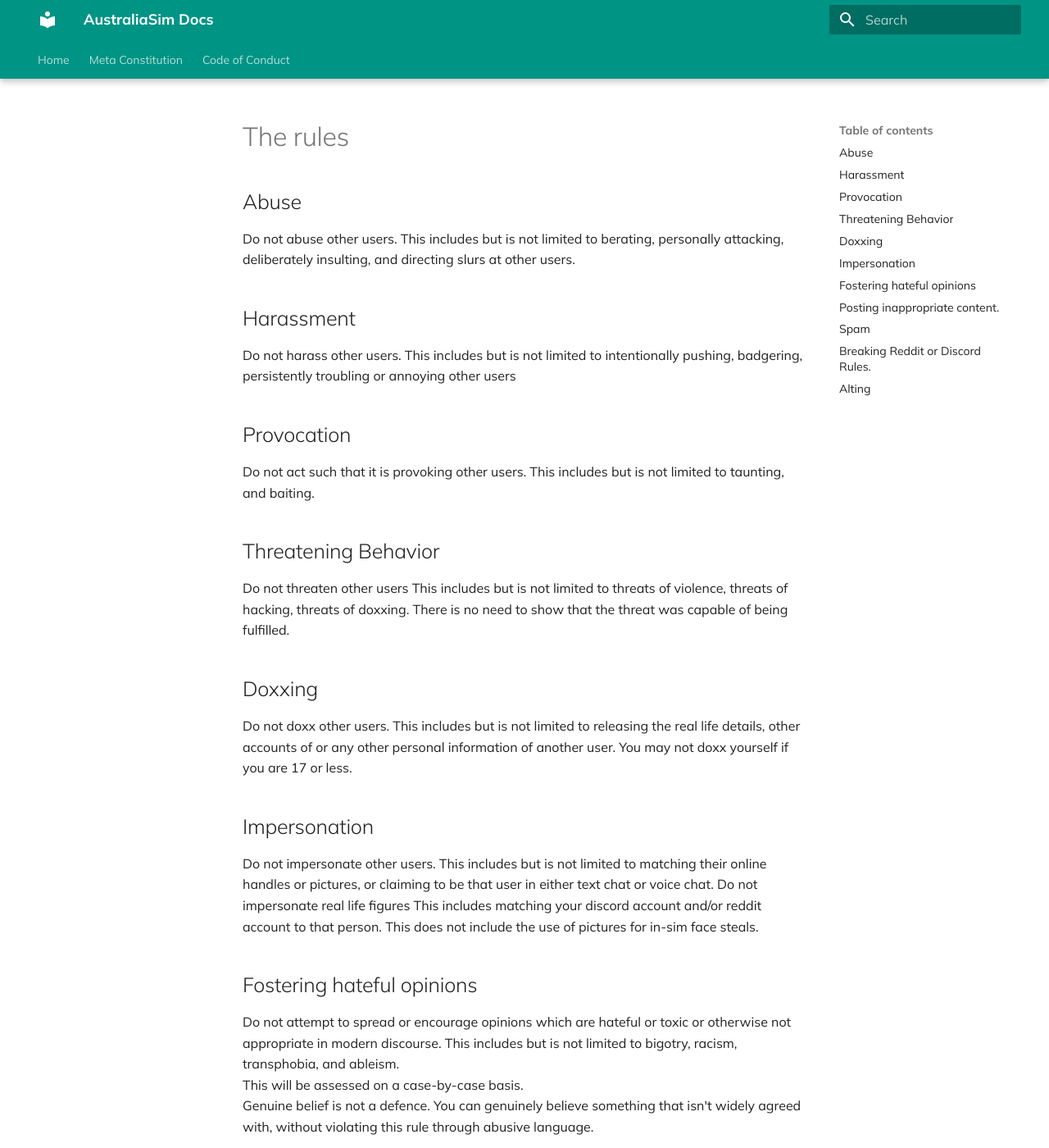
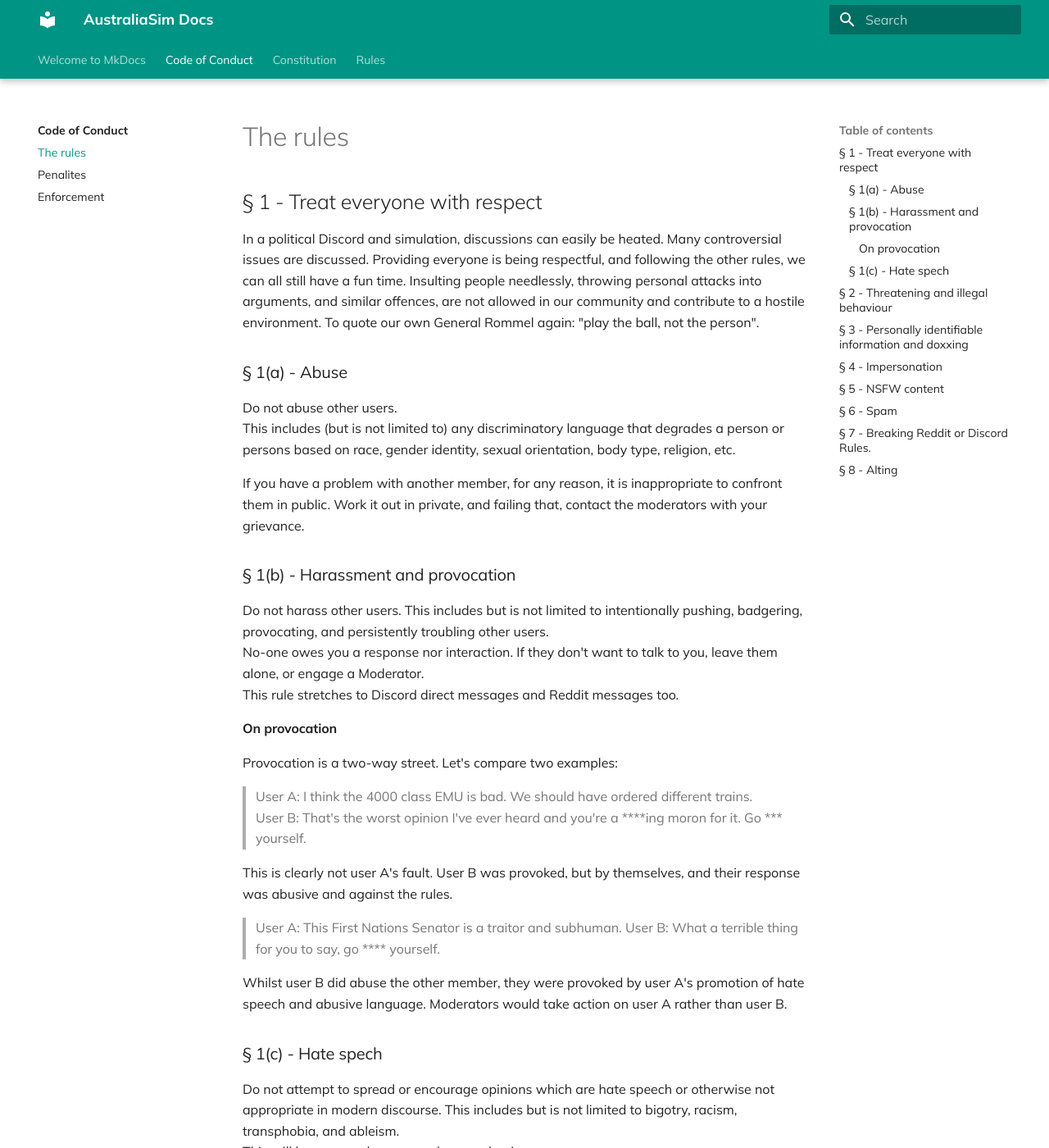
Before and after one commit to AustraliaSim/aussim-docs, an MkDocs documentation site: the page built from docs/code-of-conduct/rules.md, in a window 1280 px wide and 1400 px high. Shown: the whole window at 82% size. Built offline with MkDocs 1.6.1 and Material for MkDocs 9.7.7, drawn with Linux system fonts in a browser that asks for light colours; some of the changed text lies outside the part shown.

Commit message:
new CoC draft

```diff
--- a/docs/code-of-conduct/rules.md
+++ b/docs/code-of-conduct/rules.md
@@ -1,61 +1,96 @@
 # The rules
 
-## Abuse
+## § 1 - Treat everyone with respect
+
+In a political Discord and simulation, discussions can easily be heated. Many controversial issues are discussed. Providing everyone is being respectful, and following the other rules, we can all still have a fun time. Insulting people needlessly, throwing personal attacks into arguments, and similar offences, are not allowed in our community and contribute to a hostile environment. To quote our own General Rommel again: "play the ball, not the person".
+
+### § 1(a) - Abuse
+
 Do not abuse other users.
-This includes but is not limited to berating, personally attacking, deliberately insulting, and directing slurs at other users.
+This includes (but is not limited to) any discriminatory language that degrades a person or persons based on race, gender identity, sexual orientation, body type, religion, etc.
 
-## Harassment
+If you have a problem with another member, for any reason, it is inappropriate to confront them in public. Work it out in private, and failing that, contact the moderators with your grievance.
+
+### § 1(b) - Harassment and provocation
+
 Do not harass other users.
-This includes but is not limited to intentionally pushing, badgering, persistently troubling or annoying other users
+This includes but is not limited to intentionally pushing, badgering, provocating, and persistently troubling other users.
+No-one owes you a response nor interaction. If they don't want to talk to you, leave them alone, or engage a Moderator.
+This rule stretches to Discord direct messages and Reddit messages too.
 
-## Provocation
-Do not act such that it is provoking other users.
-This includes but is not limited to taunting, and baiting.
+#### On provocation
 
-## Threatening Behavior
-Do not threaten other users
-This includes but is not limited to threats of violence, threats of hacking, threats of doxxing.
-There is no need to show that the threat was capable of being fulfilled.
+Provocation is a two-way street. Let's compare two examples:
 
-## Doxxing
-Do not doxx other users.
-This includes but is not limited to releasing the real life details, other accounts of or any other personal information of another user.
-You may not doxx yourself if you are 17 or less.
+> User A: I think the 4000 class EMU is bad. We should have ordered different trains.
+> User B: That's the worst opinion I've ever heard and you're a \*\*\*\*ing moron for it. Go *** yourself.
 
-## Impersonation
-Do not impersonate other users.
-This includes but is not limited to matching their online handles or pictures, or claiming to be that user in either text chat or voice chat.
-Do not impersonate real life figures
-This includes matching your discord account and/or reddit account to that person.
-This does not include the use of pictures for in-sim face steals.
+This is clearly not user A's fault. User B was provoked, but by themselves, and their response was abusive and against the rules.
 
-## Fostering hateful opinions
-Do not attempt to spread or encourage opinions which are hateful or toxic or otherwise not appropriate in modern discourse.
+> User A: This First Nations Senator is a traitor and subhuman.
+> User B: What a terrible thing for you to say, go **** yourself.
+
+Whilst user B did abuse the other member, they were provoked by user A's promotion of hate speech and abusive language. Moderators would take action on user A rather than user B.
+
+### § 1(c) - Hate spech
+Do not attempt to spread or encourage opinions which are hate speech or otherwise not appropriate in modern discourse.
 This includes but is not limited to bigotry, racism, transphobia, and ableism.
 This will be assessed on a case-by-case basis.
 Genuine belief is not a defence. You can genuinely believe something that isn't widely agreed with, without violating this rule through abusive language.
 
-!!! note "Example"
+??? note "Explanation"
     This rule seeks to directly address abusive speech that falls under the banner of hate speech, including racism.
 
     For example, someone may disagree with the actions of a First Nations person when it comes to First Nations issues. Calling them a "race traitor", or calling into question their heritage, would be racism and therefore not allowed.
 
-## Posting inappropriate content.
-Do not post content which is not appropriate to Australiasim.
-This includes but is not limited to content which sexual, pornographic, gore, highly inappropriate language or otherwise distressing content.
-Generally, this means things that are NSFW.
-Content which is appropriate to be discussed in Australiasim but may be distressing to some users should be spoilers and otherwise flagged with a content warning.
+    Moderator commentary:
+
+    I understand and generally agree with what you're saying. I think the one line that cannot ever be crossed is messages that cross into the legal barrier of hate speech. This includes s 18(c). For example, if someone came in promoting actual harm against people under the guise of political statement, then that would receive punishment. Same with something like "trans women are men". Whilst this is an opinion, it is incorrect, said in bad faith 99% of the time, and creates a hostile environment for the significant majority of our community. Sadly not many people who will come to a Discord saying intolerant and *phobic things will respond to education or reasons. We should take a nuanced approach when these things occur to both prevent harm to others and also ensure the person isn't sent further into the rabbit hole. Everyone should watch [this video on it.](https://www.youtube.com/watch?v=KLfL1Gm9QDM)
+
+## § 2 - Threatening and illegal behaviour
+
+Do not threaten other users.
+This includes but is not limited to threats of violence, threats of hacking, and threats of doxxing.
+It can also include threats of unfair treatment in the sim (e.g. blackmail in canon).
+There is no need to show that the threat was capable of being fulfilled.
+
+## § 3 - Personally identifiable information and doxxing
+
+There is a zero-tolerance approach to doxxing. Doxxing other memebers, their family members, friends, or other online people, will result in a permanent ban.
+
+Members aged 17 years or less are also not permitted to release personally identifable information of themselves. This includes but isn't limited to photos, specific location, school, social media, etc. First names and general location is fine. Moderators will take a preventative rather than punitive approach to dealing with this behaviour.
+
+## § 4 - Impersonation
+
+Do not impersonate other users. This includes but is not limited to matching their online handles or pictures, or claiming to be that user in either text chat or voice chat.
+This includes real-life figures.
+This includes matching your Discord account and/or Reddit account to that person.
+This does not include the use of pictures for in-sim face steals.
+
+
+
+## § 5 - NSFW content
+Do not post content which is not appropriate for all ages.
+
+This is prohibited by the Discord Terms of Service where it states that NSFW content cannot be outside 18+ channels. We have no 18+ channels and are an all-ages community.
+
+This includes but is not limited to content which sexual, pornographic, gore, highly inappropriate language, among other things.
+
+Content which is appropriate to be discussed in our community but may be distressing to some users should be spoilers and otherwise flagged with a content warning.
+
+??? Examples
+    Discussion on sexual assualt, violence, and incredibly distressing content. If the ABC would give the LifeLine number alongside their report, considering providing a content warning.
 
 This community is open to people aged 13 to 17 and therefore you must consider that this is an environment where vulnerable people should be protected from such content.
 
-## Spam
+## § 6 - Spam
 Do not post such that it is disruptive to the server.
 This includes but is not limited to repeated pinging of users, posting the same thing or similar things multiple times in quick succession, posting very long messages for no reason, attempting to disrupt a conversation for no good reason, and posting memes outside of contextually appropriate conversations/locations.
 
-## Breaking Reddit or Discord Rules.
+## § 7 - Breaking Reddit or Discord Rules.
 Do not violate the Reddit or Discord Terms of Service.
 
-## Alting
+## § 8 - Alting
 Do not use more than one account in AustraliaSim, unless otherwise approved.
 This includes but is not limited to using multiple reddit accounts, or multiple discord accounts.
 This also includes attempts to vote multiple times in meta votes.
--- a/mkdocs.yml
+++ b/mkdocs.yml
@@ -33,11 +33,6 @@
     - icon: fontawesome/brands/reddit
       link: https://reddit.com/r/australiasim
 
-nav:
-  - Home: '../'
-  - 'Meta Constitution': '/constitution/'
-  - 'Code of Conduct': '/code-of-conduct/'
-
 markdown_extensions:
   - attr_list
   - md_in_html
```
